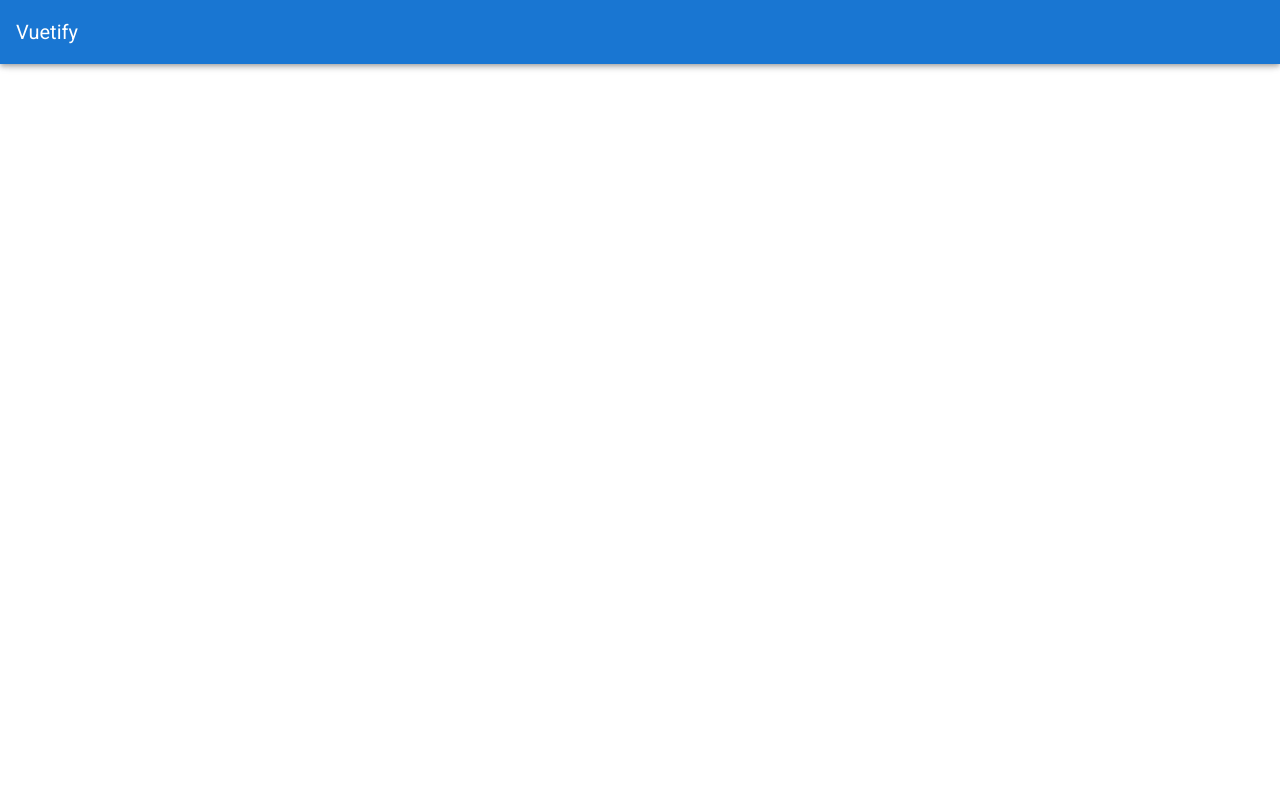
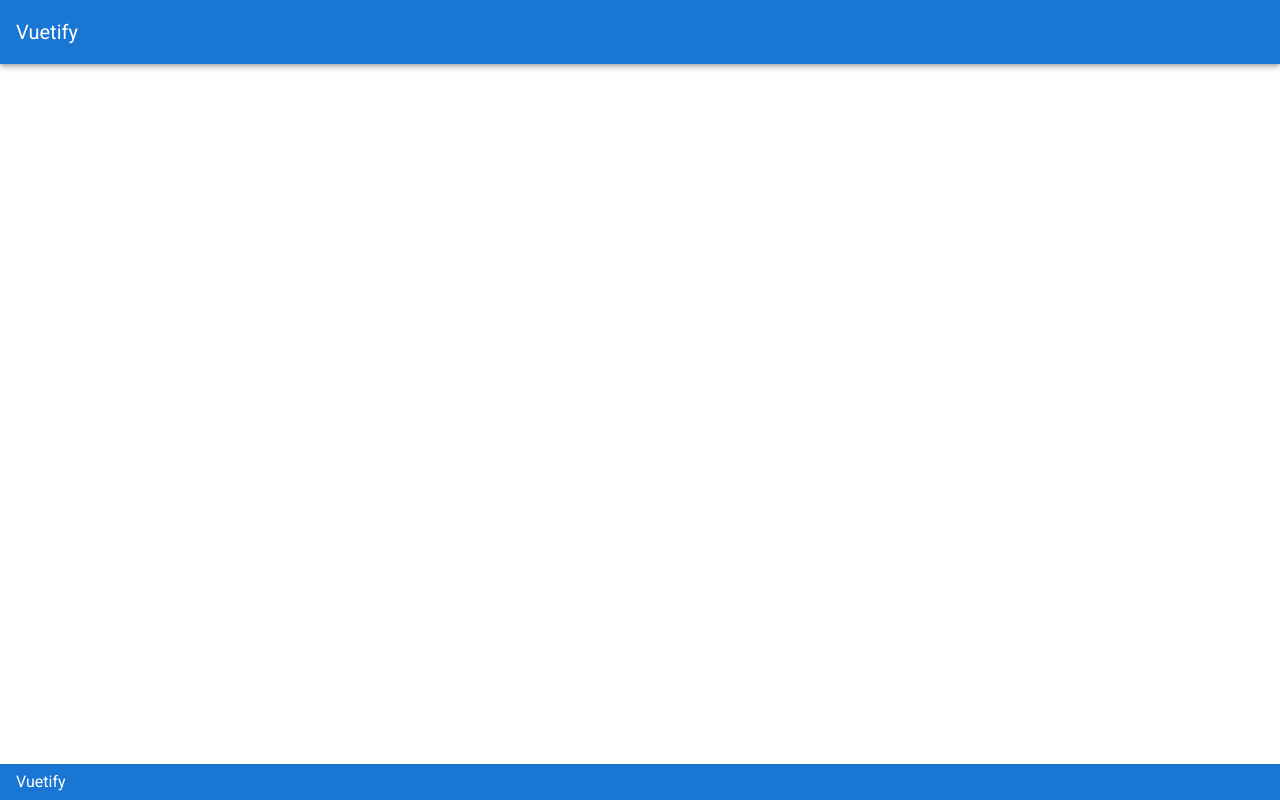
Before and after one commit to futuremaze/vue-vuetify, a Vue app: page / in a window 1280 px wide. Built offline with nearby package versions, Linux system fonts and the light colour scheme.

Commit message:
フッターの追加

```diff
--- a/src/App.vue
+++ b/src/App.vue
@@ -1,8 +1,17 @@
 <template>
   <v-app>
+    <!-- color: 背景色指定 primary: デフォルト(水色) -->
+    <!-- dark: 文字色が白に -->
+    <!-- app: 高さの自動調整 -->
     <v-app-bar color="primary" dark app>
       <v-toolbar-title>Vuetify</v-toolbar-title>
     </v-app-bar>
+    <!-- color: 背景色指定 primary: デフォルト(水色) -->
+    <!-- dark: 文字色が白に -->
+    <!-- app: 高さの自動調整 -->
+    <v-footer color="primary" dark app>
+      Vuetify
+    </v-footer>
   </v-app>
 </template>
 
```
